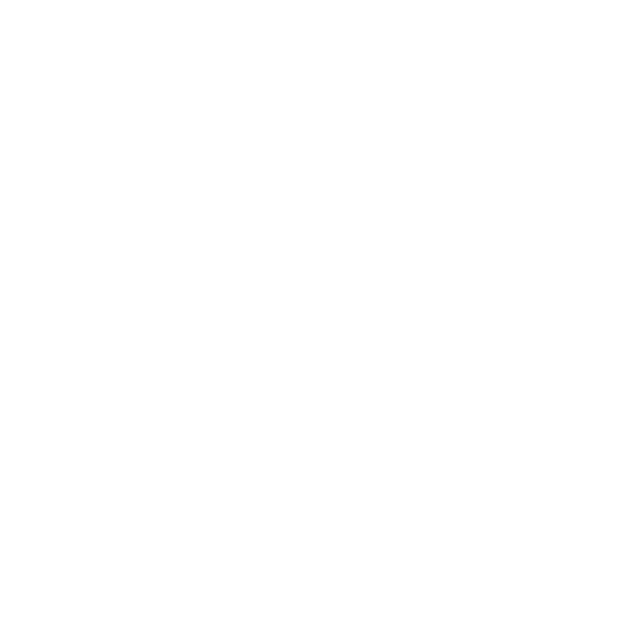
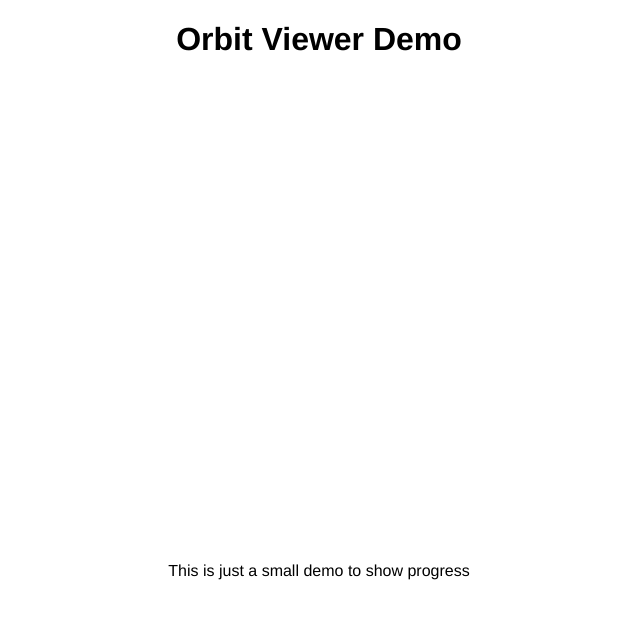
Before and after one commit to TheOrbitals/OrbitViewer, a website: page index.html in a window 1280 px wide. Shown: the whole page, without its empty margins (321-961 px from the left). Drawn offline with Linux system fonts and the light colour scheme.

Commit message:
Added to the readme and improved the demo page

```diff
--- a/index.html
+++ b/index.html
@@ -4,10 +4,15 @@
   <title>Orbit Viewer</title>
 </head>
 
-<body>
+<body style="font-family: Helvetica, Arial">
 
-  <canvas id="canvas" width="785" height="462"></canvas>
+  <center>
+    <h1>Orbit Viewer Demo</h1>
+    <canvas id="canvas" width="785" height="462"></canvas>
+    <p>This is just a small demo to show progress</p>
+  </center>
 
   <script src="main.js"></script>
+
 </body>
 </html>
```
Also changed, not shown: readme.md.
